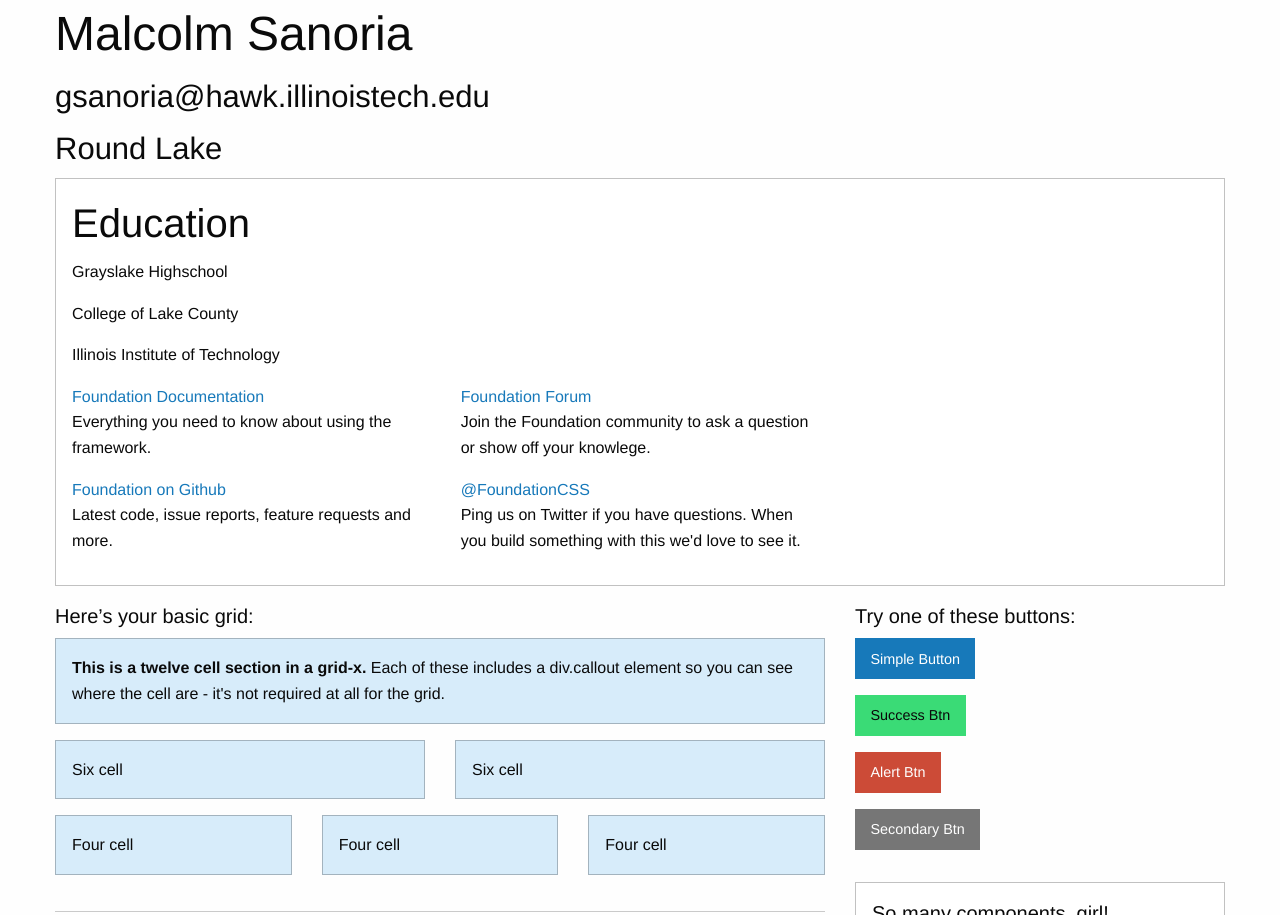
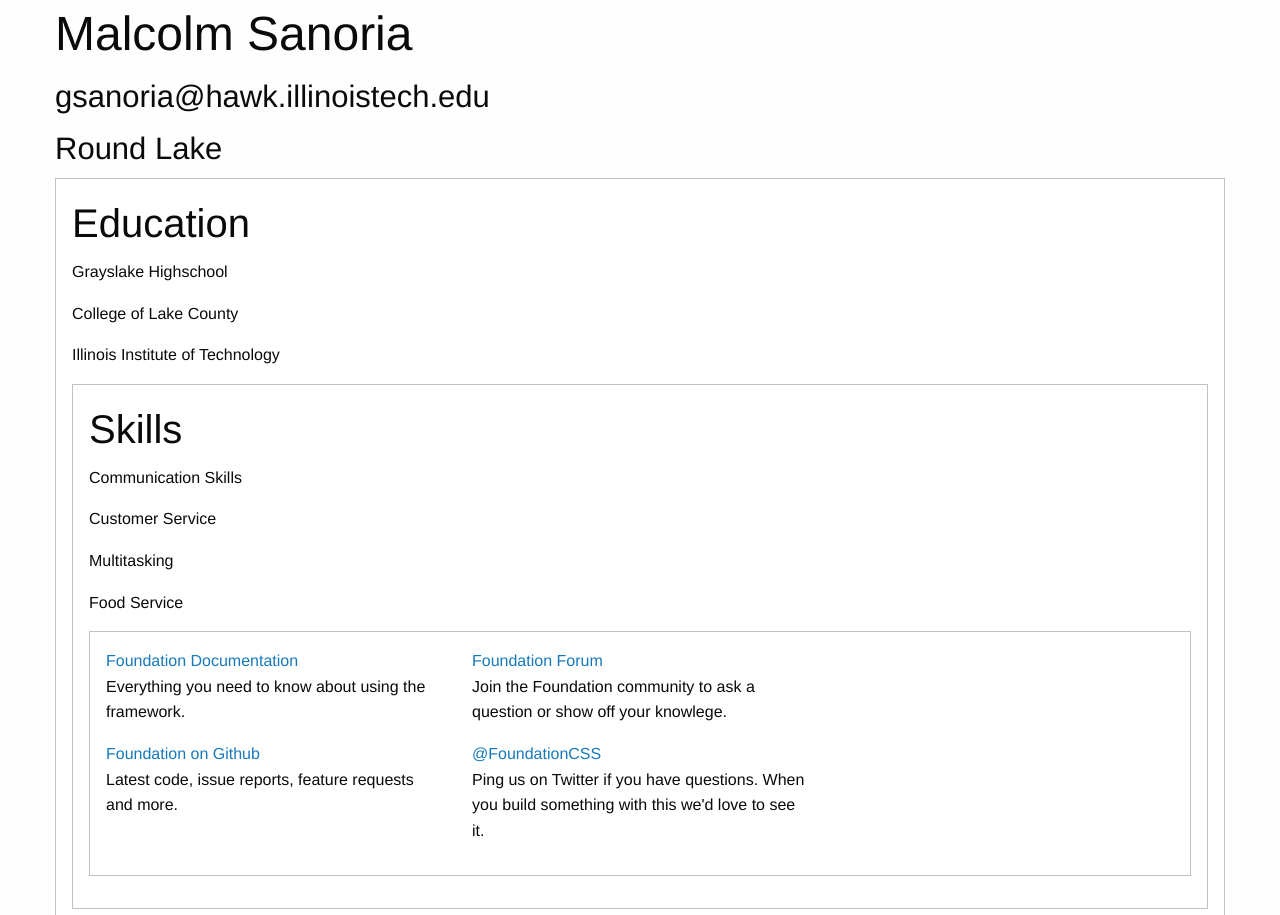
Before and after one commit to mello2118/project4, a plain HTML site: page index.html in a window 1280 px wide. Shown: the top 915 px of the page. Drawn offline with Linux system fonts and the light colour scheme.

Commit message:
Update index.html
added skills

```diff
--- a/index.html
+++ b/index.html
@@ -27,6 +27,16 @@
             <p>Grayslake Highschool</p>
             <p>College of Lake County</p>
             <p>Illinois Institute of Technology</p>
+        <div class="large-12 cell">
+          <div class="callout">
+            <h2>Skills</h2>
+            <p>Communication Skills</p>
+            <p>Customer Service</p>
+            <p>Multitasking</p>
+            <p>Food Service</p>
+        <div class="large-12 cell">
+          <div class="callout">
+
             <div class="grid-x grid-padding-x">
               <div class="large-4 medium-4 cell">
                 <p><a href="https://get.foundation/sites/docs/">Foundation Documentation</a><br />Everything you need to know about using the framework.</p>
```
